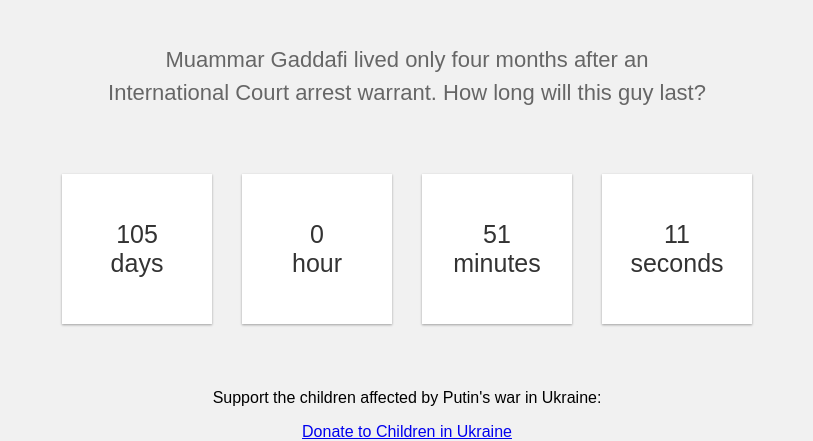
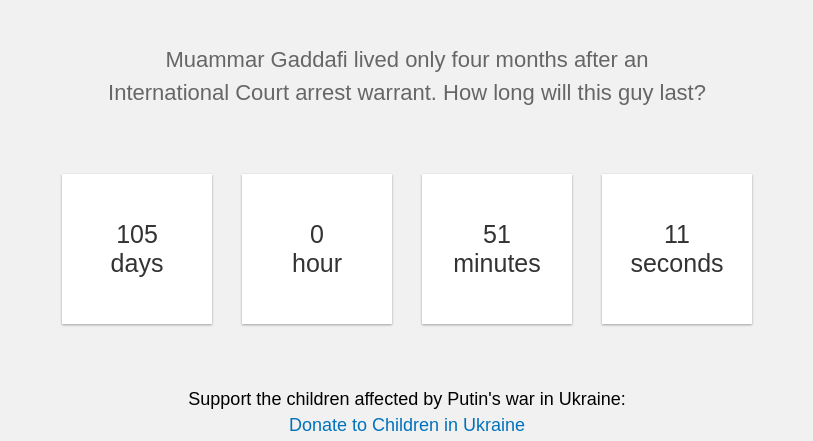
Before and after one commit to freerussiaproject/freerussiaproject.github.io, a plain HTML site: page index.html in a window 1280 px wide. Shown: the part 445-886 px from the top of the page, without its empty margins (233-1046 px from the left). Drawn offline with Linux system fonts and the light colour scheme.

Commit message:
Update style.css

```diff
--- a/style.css
+++ b/style.css
@@ -53,3 +53,23 @@ body {
 .separator {
   margin: 0 10px;
 }
+
+.support-children {
+  margin-top: 20px;
+  margin-left: 20px;
+  margin-right: 20px;
+  font-size: 18px;
+  }
+
+.support-children p, .support-children a {
+  margin-bottom: 5px;
+  }
+
+.support-children a {
+  color: #0072BC;
+  text-decoration: none;
+  }
+
+.support-children a:hover {
+  text-decoration: underline;
+  }
```
